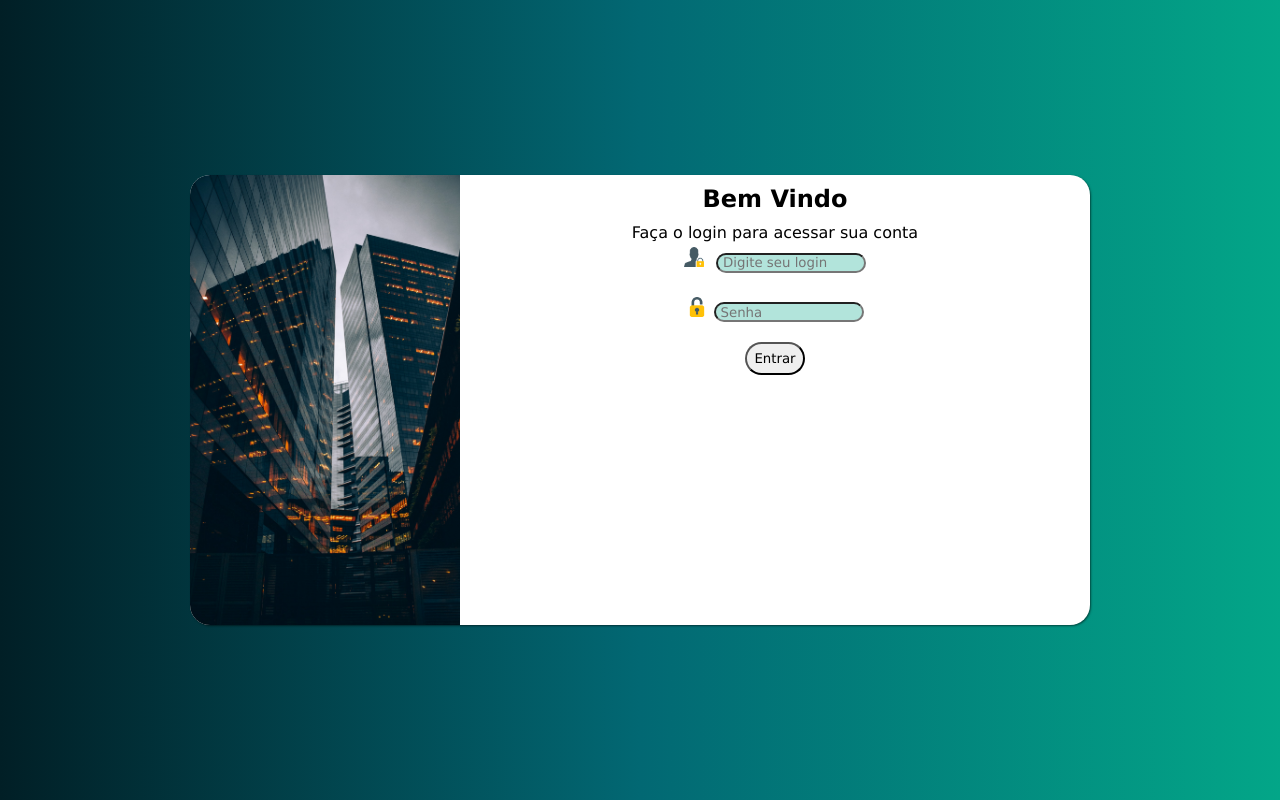
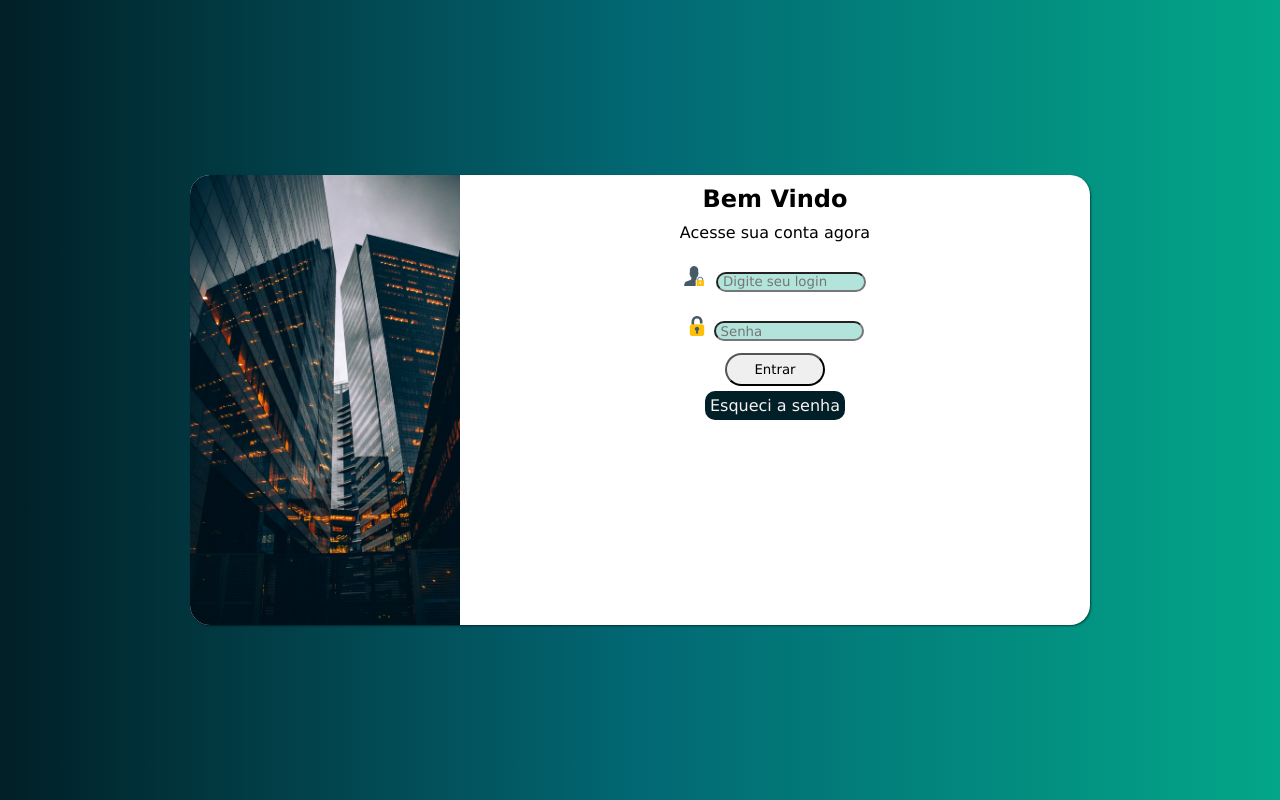
Before and after one commit to wagner-programer/projeto-login, a plain HTML site: page index.html in a window 1280 px wide. Drawn offline with Linux system fonts and the light colour scheme.

Commit message:
final do projeto login

```diff
--- a/estilos/estilo.css
+++ b/estilos/estilo.css
@@ -89,7 +89,27 @@ input.senhac{
 }
   input.btn-entrar{
     border-radius: 20px;
-    margin-top: 15px;
+    margin-top: 7px;
     padding: 7px;
+    width: 100px;
     cursor: pointer;
+    margin-bottom: 5px;
+
 }
+input.btn-entrar:hover{
+    background-color: #026873;
+    color: white;
+}
+a#esqsenha{
+    background-color: #011F26;
+    text-decoration: none;
+    margin-top: 5px;
+    color: #f7f1f1;
+    margin-top: 20px;
+    border-radius: 10px;
+    padding: 5px;
+}
+a#esqsenha:hover{
+    background-color: #03A688;
+    color: #011F26;
+}
--- a/index.html
+++ b/index.html
@@ -16,12 +16,13 @@
             </div>
             <div id="formulario">
                 <h1>Bem Vindo</h1>
-                <p>Faça o login para acessar sua conta</p>
+                <p>Acesse sua conta agora</p><br>
                 <form action="login.php" method="post">
                     <img src="imagens/fechadura.png" alt="login" id="logini"> <input type="text" name="Login" id="login"  placeholder="Digite seu login" minlength="5" maxlength="15"  class="loginc" required></p><br>
                     <img src="imagens/desbloquear.png" alt="senha" id="senhai"><input type="password" name="senha" id="senha" required placeholder="Senha" minlength="6" maxlength="8" class="senhac"></p>
                     <p><input type="submit" value="Entrar" class="btn-entrar"></p>
                 </form>
+                <a href="esqueci.html" id="esqsenha">Esqueci a senha</a>
             </div>
         </section>
     </main>
```
